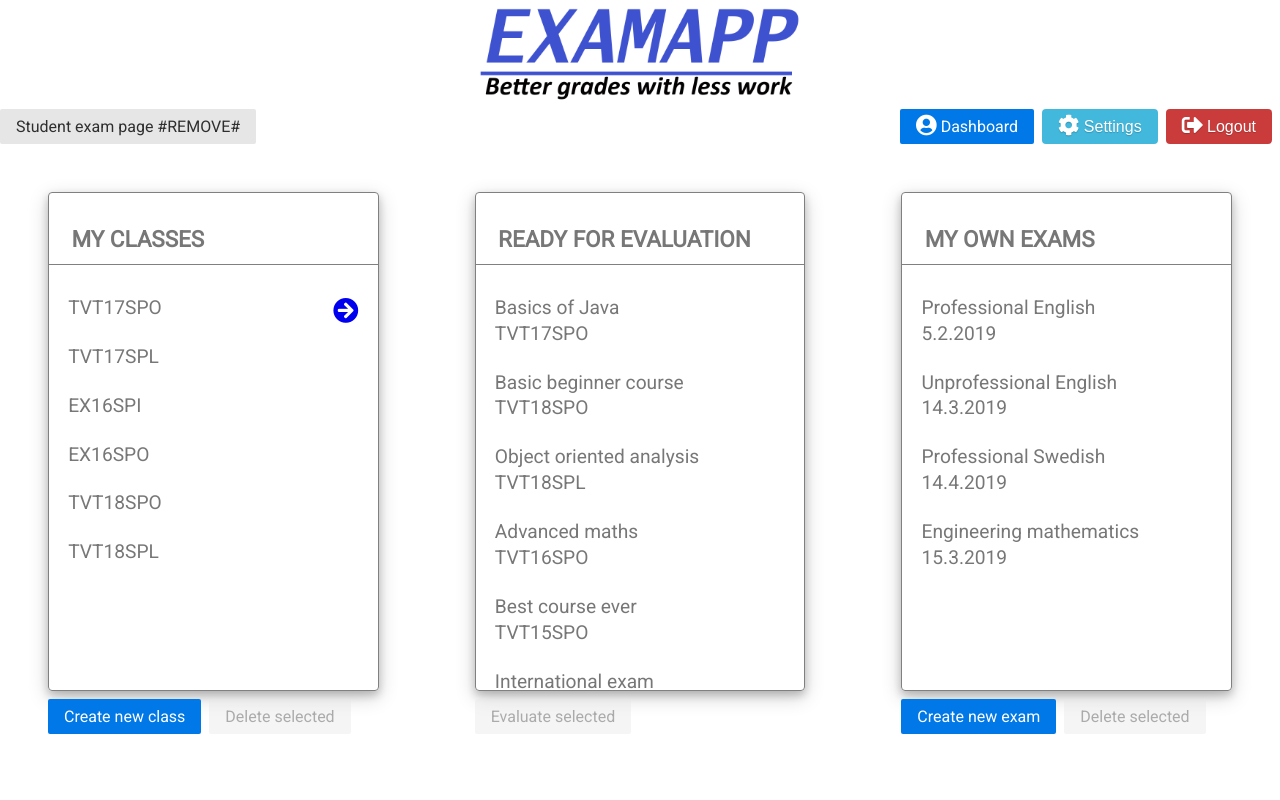
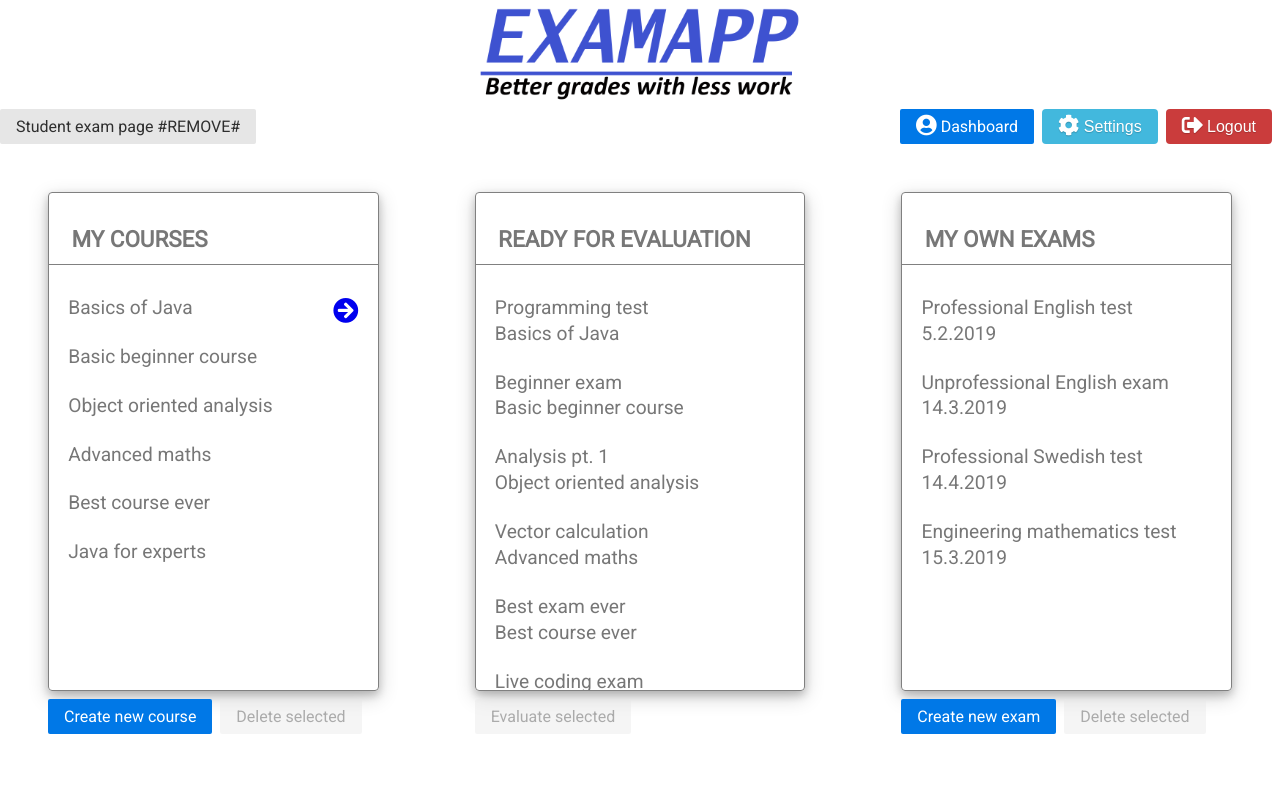
Before and after one commit to examappteam/frontend, a React (Create React App) app: page /dashboard in a window 1280 px wide. Shown: the top 800 px of the page. Built offline with nearby package versions, Linux system fonts and the light colour scheme.

Commit message:
Make all class related things to refer to courses instead

```diff
--- a/src/App.js
+++ b/src/App.js
@@ -3,8 +3,7 @@ import { BrowserRouter as Router, Route} from "react-router-dom";
 
 import Header from "./components/Header"
 import TeacherDashboard from "./components/dashboard/TeacherDashboard"
-import StudentVideo from "./components/student-video-page/StudentVideo"
-import TeacherDashboardClassView from "./components/dashboard/TeacherDashboardClassView"
+import TeacherDashboardCourseView from "./components/dashboard/TeacherDashboardCourseView"
 import CreateExamView from "./components/create-exam-view/CreateExamView"
 import TwilioTeacherVideo from "./components/teacher-exam-video-page/TwilioTeacherVideo"
 import Footer from "./components/Footer"
@@ -15,8 +14,7 @@ function App()  {
         <div>
           <Header />
           <Route path="/dashboard" component={TeacherDashboard} />
-          <Route path="/student_exam_view" component={StudentVideo} />
-          <Route path="/class_view" component={TeacherDashboardClassView} />
+          <Route path="/course_view" component={TeacherDashboardCourseView} />
           <Route path="/create_exam" component={CreateExamView} />
           <Route path="/exam_view" component={TwilioTeacherVideo} />
           <Footer />
--- a/src/components/common/ListMenuItem.js
+++ b/src/components/common/ListMenuItem.js
@@ -12,8 +12,8 @@ function ListMenuItem(props) {
                     {props.itemName}
                     {props.categoryId === props.selectedCategory ?
                         props.id === props.selectedItem + 1 ?
-                            <Link to="/class_view">
-                                <i class="fa fa-arrow-circle-right fa-lg list-button"></i>
+                            <Link to="/course_view">
+                                <i className="fa fa-arrow-circle-right fa-lg list-button"></i>
                             </Link>
                         : ""
                     : ""}
--- a/src/components/common/ScrollableListMenu.js
+++ b/src/components/common/ScrollableListMenu.js
@@ -15,7 +15,7 @@ function ScrollableListMenu(props) {
                 handler={props.handler(category, item.id)}
                 id={item.id}
                 itemName={item.name}
-                itemExtra={item.linkedClass}    // !!!we should be able to use different item extras
+                itemExtra={item.linkedCourse}    // !!!we should be able to use different item extras
                 selectedItem={props.selectedItem}
                 categoryId={category}
                 selectedCategory={props.selectedCategory}/>
--- a/src/components/dashboard/TeacherDashboard.js
+++ b/src/components/dashboard/TeacherDashboard.js
@@ -6,7 +6,7 @@ import Modal from "../common/Modal"
 import { BrowserRouter as Router, Route, Link} from "react-router-dom";
 
 import "./styles/DashboardStyle.css"
-import CreateNewClassDialog from "./dialogs/CreateNewClassDialog";
+import CreateNewCourseDialog from "./dialogs/CreateNewCourseDialog";
 
 class TeacherDashboard extends Component {
     constructor() {
@@ -14,29 +14,29 @@ class TeacherDashboard extends Component {
         this.state = {
             categories:[
                 [
-                    { id: 1, name: "TVT17SPO" },
-                    { id: 2, name: "TVT17SPL" },
-                    { id: 3, name: "EX16SPI" },
-                    { id: 4, name: "EX16SPO" },
-                    { id: 5, name: "TVT18SPO" },
-                    { id: 6, name: "TVT18SPL" }
+                    { id: 1, name: "Basics of Java" },
+                    { id: 2, name: "Basic beginner course" },
+                    { id: 3, name: "Object oriented analysis" },
+                    { id: 4, name: "Advanced maths" },
+                    { id: 5, name: "Best course ever" },
+                    { id: 6, name: "Java for experts" }
                 ],
                 [
-                    { id: 1, name: "Basics of Java", linkedClass: "TVT17SPO" },
-                    { id: 2, name: "Basic beginner course", linkedClass: "TVT18SPO" },
-                    { id: 3, name: "Object oriented analysis", linkedClass: "TVT18SPL" },
-                    { id: 4, name: "Advanced maths", linkedClass: "TVT16SPO" },
-                    { id: 5, name: "Best course ever", linkedClass: "TVT15SPO" },
-                    { id: 6, name: "International exam", linkedClass: "TVT14SPL" }
+                    { id: 1, name: "Programming test", linkedCourse: "Basics of Java" },
+                    { id: 2, name: "Beginner exam", linkedCourse: "Basic beginner course" },
+                    { id: 3, name: "Analysis pt. 1", linkedCourse: "Object oriented analysis" },
+                    { id: 4, name: "Vector calculation", linkedCourse: "Advanced maths" },
+                    { id: 5, name: "Best exam ever", linkedCourse: "Best course ever" },
+                    { id: 6, name: "Live coding exam", linkedCourse: "Java for experts" }
                 ],
                 [
-                    { id: 1, name: "Professional English",
+                    { id: 1, name: "Professional English test",
                       description: "The Professional English test consists of 30 questions. There’s no time limit, so take your time. You will need headphones or speakers for the listening section. You will get your results as soon as you’ve finished the test.",
                       date: "5.2.2019"},
 
-                    { id: 2,description: "The Unprofessional English test consists of 30 questions. There’s no time limit, so take your time. You will need headphones or speakers for the listening section. You will get your results as soon as you’ve finished the test.", name: "Unprofessional English", date: "14.3.2019" },
-                    { id: 3,description: "The Professional Swedish test consists of 30 questions. There’s no time limit, so take your time. You will need headphones or speakers for the listening section. You will get your results as soon as you’ve finished the test.", name: "Professional Swedish", date: "14.4.2019" },
-                    { id: 4,description: "The Engineering mathematics test consists of 30 questions. There’s no time limit, so take your time. You will need headphones or speakers for the listening section. You will get your results as soon as you’ve finished the test.", name: "Engineering mathematics", date: "15.3.2019" }
+                    { id: 2,description: "The Unprofessional English test consists of 30 questions. There’s no time limit, so take your time. You will need headphones or speakers for the listening section. You will get your results as soon as you’ve finished the test.", name: "Unprofessional English exam", date: "14.3.2019" },
+                    { id: 3,description: "The Professional Swedish test consists of 30 questions. There’s no time limit, so take your time. You will need headphones or speakers for the listening section. You will get your results as soon as you’ve finished the test.", name: "Professional Swedish test", date: "14.4.2019" },
+                    { id: 4,description: "The Engineering mathematics test consists of 30 questions. There’s no time limit, so take your time. You will need headphones or speakers for the listening section. You will get your results as soon as you’ve finished the test.", name: "Engineering mathematics test", date: "15.3.2019" }
                 ]
             ],
             selectedCategoryId: 0,
@@ -77,15 +77,15 @@ class TeacherDashboard extends Component {
                     <div className="pure-u-1-3">
                         <div className="padded-box">
                             <ScrollableListMenu
-                                menuHeader="My classes"
+                                menuHeader="My courses"
                                 menuItems={this.state.categories[0]}
                                 selectedItem={this.state.selectionId}
                                 selectedCategory={this.state.selectedCategoryId}
                                 category = {0}
                                 handler = {this.onScrollableListItemClicked.bind(this)}/>
-                                <button onClick={this.changeShowState} className="pure-button pure-button-primary">Create new class</button>
+                                <button onClick={this.changeShowState} className="pure-button pure-button-primary">Create new course</button>
                                 <Modal close={this.changeShowState} show={this.state.showState}>
-                                    <CreateNewClassDialog close={this.changeShowState}/>
+                                    <CreateNewCourseDialog close={this.changeShowState}/>
                                 </Modal>
                                 <button className="pure-button pure-button-disabled">Delete selected</button>
                         </div>
--- a/src/components/dashboard/TeacherDashboardClassView.js
+++ b/src/components/dashboard/TeacherDashboardCourseView.js
@@ -7,7 +7,7 @@ import Modal from "../common/Modal"
 
 import "./styles/DashboardStyle.css"
 
-class TeacherDashboardClassView extends Component {
+class TeacherDashboardCourseView extends Component {
     constructor() {
         super()
         this.state = {
@@ -21,17 +21,17 @@ class TeacherDashboardClassView extends Component {
                     { id: 6, name: "Maija Meikäläinen" }
                 ],
                 [
-                    { id: 1, name: "Physics test" },
-                    { id: 2, name: "Basic beginner test" },
-                    { id: 3, name: "Object oriented test" },
-                    { id: 4, name: "Advanced maths test" },
-                    { id: 5, name: "Final exam" },
-                    { id: 6, name: "Introduction exam" }
+                    { id: 1, name: "Starting test" },
+                    { id: 2, name: "Middle test" },
+                    { id: 3, name: "Late test" },
+                    { id: 4, name: "Grammar test" },
+                    { id: 5, name: "Word test" },
+                    { id: 6, name: "Another test" }
                 ],
                 [
                     { id: 1, name: "Unprofessional English", date: "14.3.2019" },
-                    { id: 2, name: "Professional Swedish", date: "14.4.2019" },
-                    { id: 3, name: "Engineering mathematics", date: "15.3.2019" }
+                    { id: 2, name: "Professional English", date: "14.4.2019" },
+                    { id: 3, name: "Final English exam", date: "15.3.2019" }
                 ]
             ],
             selectedCategoryId: 0,
@@ -78,7 +78,7 @@ class TeacherDashboardClassView extends Component {
                     <div className="pure-u-1-3">
                         <div className="padded-box">
                             <ScrollableListMenu
-                                menuHeader="List of students in class"
+                                menuHeader="List of students in course"
                                 menuItems={this.state.categories[0]}
                                 selectedItem={this.state.selectionId}
                                 selectedCategory={this.state.selectedCategoryId}
@@ -125,4 +125,4 @@ class TeacherDashboardClassView extends Component {
     }
 }
 
-export default TeacherDashboardClassView
+export default TeacherDashboardCourseView
```
Also changed, not shown: src/components/dashboard/dialogs/CreateNewCourseDialog.js (renamed from src/components/dashboard/dialogs/CreateNewClassDialog.js, +8 -8 lines).
